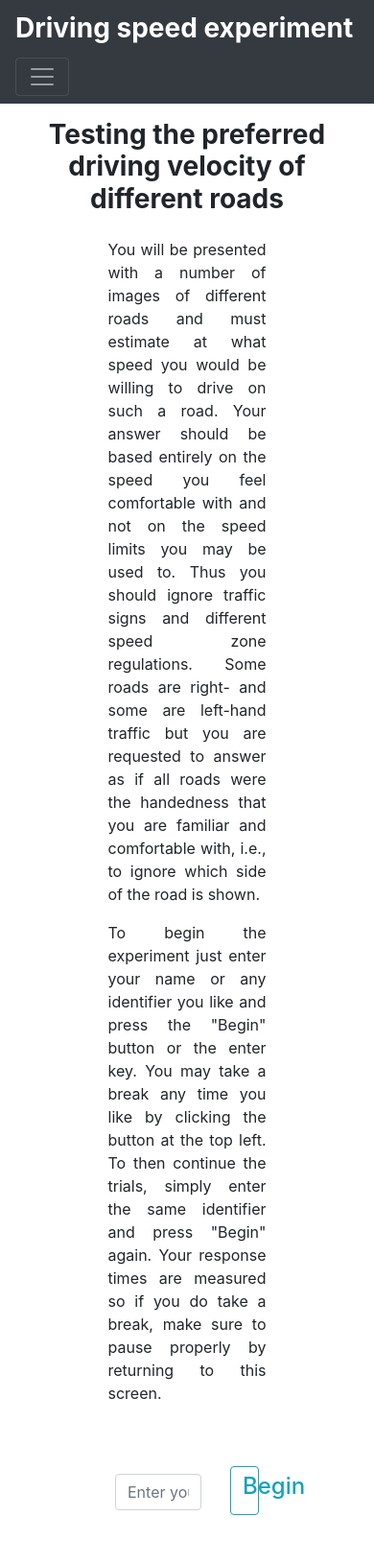
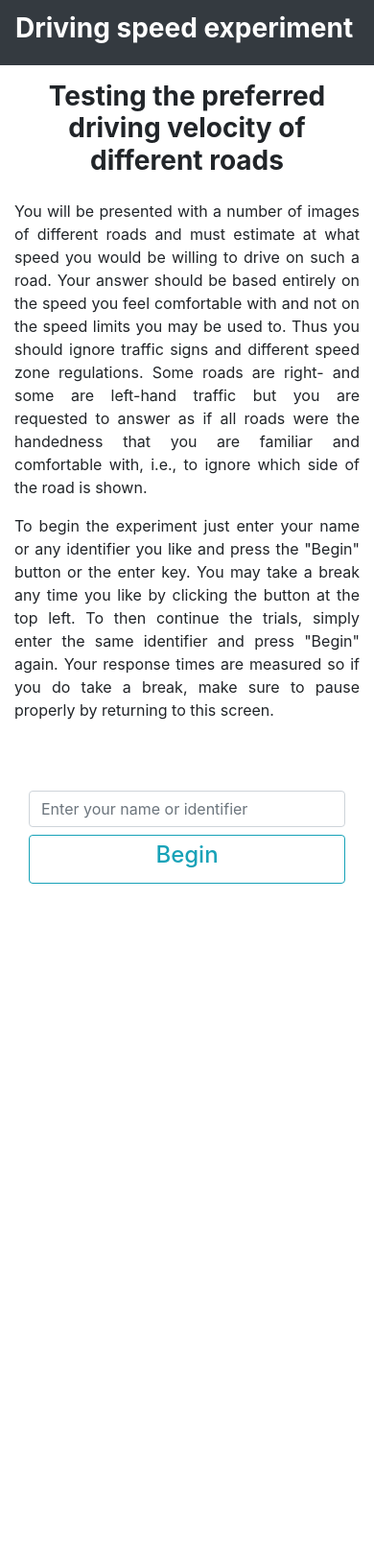
Before and after one commit to ChackMociute/Road-Width-Speed-Test, a Flask app: page / in a window 390 px wide. Shown: the whole page at 96% size. After the commit the page ends 921 px from the top, so only its background shows below. Run offline with Flask 3, Linux system fonts and the light colour scheme; some libraries are stand-ins or nearby versions.

Commit message:
Finished website

```diff
--- a/website/app/__init__.py
+++ b/website/app/__init__.py
@@ -4,7 +4,7 @@ from flask_sqlalchemy import SQLAlchemy
 from flask_migrate import Migrate
 from flask_admin import Admin
 
-IMAGES_PER_PARTICIPANT = 100
+IMAGES_PER_PARTICIPANT = 50
 
 app = Flask(__name__)
 app.config.from_mapping(
--- a/website/app/templates/base.html
+++ b/website/app/templates/base.html
@@ -23,9 +23,6 @@
 <body>
   <nav class="navbar navbar-expand-sm navbar-dark bg-dark" id='navbar-top'>
     <a class="navbar-brand" href="/"><h3><b>Driving speed experiment</b></h3></a>
-    <button class="navbar-toggler" type="button" data-toggle="collapse" data-target="#navbarSupportedContent" aria-controls="navbarSupportedContent" aria-expanded="false" aria-label="Toggle navigation">
-      <span class="navbar-toggler-icon"></span>
-    </button>
   </nav>
   {% block content %}{% endblock %}
 
--- a/website/app/templates/home.html
+++ b/website/app/templates/home.html
@@ -3,12 +3,12 @@
 {% block content %}
 <div class="container-fluid">
   <div class="row py-3">
-    <div class="col-10 offset-1">
+    <div class="col-lg-10 col-12 offset-lg-1 offset-0">
       <h3><center><b>Testing the preferred driving velocity of different roads</b></center></h3>
     </div>
   </div>
   <div class="row">
-    <div class="col-6 offset-3">
+    <div class="col-lg-6 col-md-8 col-sm-10 col-12 offset-lg-3 offset-md-2 offset-sm-1 offset-0">
       <p align="justify">
         You will be presented with a number of images of different roads and must estimate at what speed you would be willing to drive on such a road. Your answer should be based
         entirely on the speed you feel comfortable with and not on the speed limits you may be used to. Thus you should ignore traffic signs and different speed zone regulations.
@@ -25,10 +25,10 @@
   <form class="col-12" action="" method="post" name="name">
   <div class="row py-5">
       {{ form.hidden_tag() }}
-      <div class="col-4 offset-3 py-2">
+      <div class="col-lg-4 col-md-6 col-sm-10 col-12 offset-lg-3 offset-md-2 offset-sm-1 offset-0 py-2">
         {{ form.name(class_='form-control') }}
       </div>
-      <div class="col-2">
+      <div class="col-lg-2 col-md-2 col-sm-10 col-12 offset-lg-0 offset-md-0 offset-sm-1 offset-0">
         <button class="btn btn-outline-info col-12" type="submit" name="begin"><h4>Begin</h4></button>
       </div>
   </div>
--- a/website/app/templates/trial.html
+++ b/website/app/templates/trial.html
@@ -10,13 +10,13 @@
   <form action="" method="post" name="response">
     {{ form.hidden_tag() }}
     <div class="row">
-      <div class="col-1 offset-2 py-3">
+      <div class="col-lg-1 col-md-1 col-sm-2 col-1 offset-lg-2 offset-md-2 offset-sm-1 offset-0 py-3">
           <p align="right">{{i}}/{{N}}</p>
       </div>
-      <div class="col-2 py-2">
+      <div class="col-lg-3 col-md-4 col-sm-6 col-10 offset-0 py-2">
           {{ form.speed(class_='form-control') }}
       </div>
-      <div class="col-1">
+      <div class="col-lg-2 col-md-2 col-sm-6 col-10 offset-lg-0 offset-md-0 offset-sm-3 offset-1">
           <button class="btn btn-outline-info col-12" type="submit" name="answer"><h4>Submit</h4></button>
       </div>
     </div>
```
Also changed, not shown: website/app/app.db.
